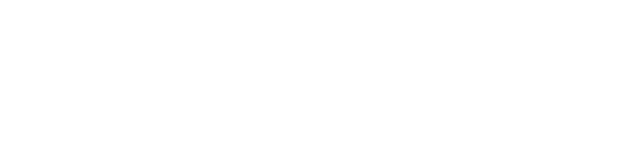
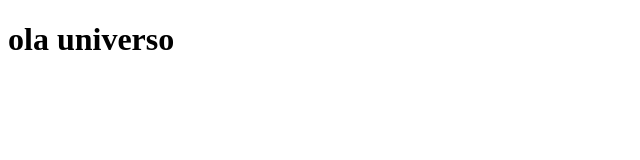
Before and after one commit to trevisaq/Repositorio_importante, a plain HTML site: page index.html in a window 1280 px wide. Shown: the whole page, without its empty margins (0-640 px from the left). Drawn offline with Linux system fonts and the light colour scheme.

Commit message:
comitexdkk

```diff
--- a/index.html
+++ b/index.html
@@ -7,5 +7,7 @@
 </head>
 <body>
 
+    <h1> ola universo</h1>
+
 </body>
 </html>
```
